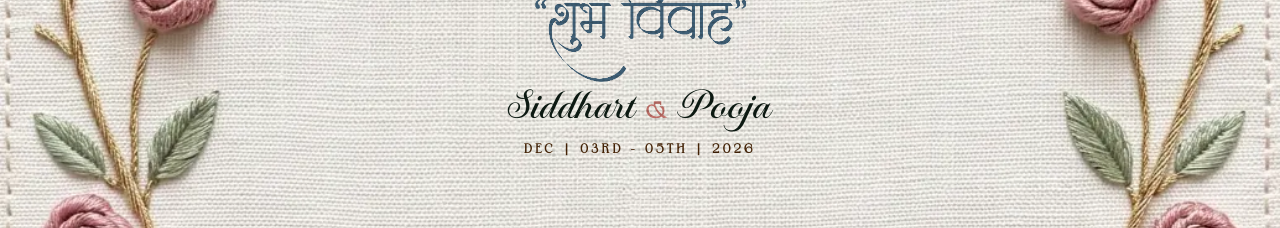
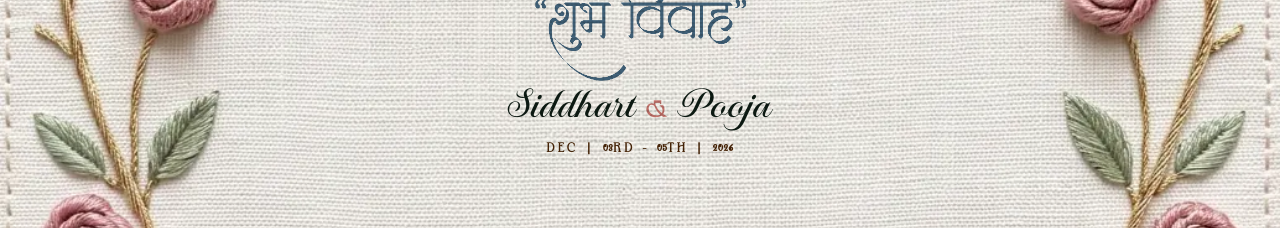
Before and after one commit to ashish1332005/Pooja-Siddhart, a React (Vite) app: page / in a window 1280 px wide. Shown: the part 1880-2108 px from the top of the page. Built offline with nearby package versions, Linux system fonts and the light colour scheme; a web font is replaced by a local one.

Commit message:
Switch digit font to Blackendy luxury numerals

```diff
--- a/src/components/SwansWelcome.tsx
+++ b/src/components/SwansWelcome.tsx
@@ -40,9 +40,9 @@ export function SwansWelcome() {
           {WEDDING_CONFIG.couple_name_1} <span className="font-display text-dusty-rose text-xl sm:text-2xl font-bold">&amp;</span> {WEDDING_CONFIG.couple_name_2}
         </h2>
 
-        {/* Dates in Bayari */}
+        {/* Dates in Morlisse & Blackendy digits */}
         <p className="mt-2 font-display text-[11px] sm:text-xs md:text-sm tracking-[0.25em] uppercase text-gold-dark font-bold">
-          DEC | 03RD - 05TH | 2026
+          DEC | <span className="font-digit text-xs sm:text-sm">03</span>RD - <span className="font-digit text-xs sm:text-sm">05</span>TH | <span className="font-digit text-xs sm:text-sm">2026</span>
         </p>
       </div>
     </section>
--- a/src/components/TimelineSection.tsx
+++ b/src/components/TimelineSection.tsx
@@ -156,7 +156,7 @@ export function TimelineSection() {
                   <span className="font-display font-bold tracking-wide text-xs sm:text-sm text-gold-dark block">
                     {item.date}
                   </span>
-                  <p className="font-display font-extrabold tracking-wide text-lg sm:text-2xl md:text-3xl text-sage-dark mt-0.5">
+                  <p className="font-digit font-extrabold tracking-wide text-lg sm:text-2xl md:text-3xl text-sage-dark mt-0.5">
                     {item.time}
                   </p>
                   <h3 className="font-display font-bold text-sm sm:text-base md:text-xl text-sage-dark uppercase tracking-wide mt-1">
--- a/src/index.css
+++ b/src/index.css
@@ -57,11 +57,11 @@
   --sidebar-border: 139 12% 32%;
   --sidebar-ring: 174 19% 41%;
 
-  /* Harmonious typography system with Morlisse as the balanced primary font */
+  /* Harmonious typography system with Morlisse as primary font and Blackendy for digits */
   --font-couple: "Runethia", cursive, Georgia, serif;
   --font-display: "Morlisse", Georgia, serif;
   --font-body: "Morlisse", Georgia, serif;
-  --font-digit: "Morlisse", Georgia, serif;
+  --font-digit: "Blackendy", "Cinzel", Georgia, serif;
   --font-hindi: "Rozha One", "Noto Serif Devanagari", serif;
   --font-script: "Runethia", cursive, serif;
   --font-subtitle: "Morlisse", Georgia, serif;
```
